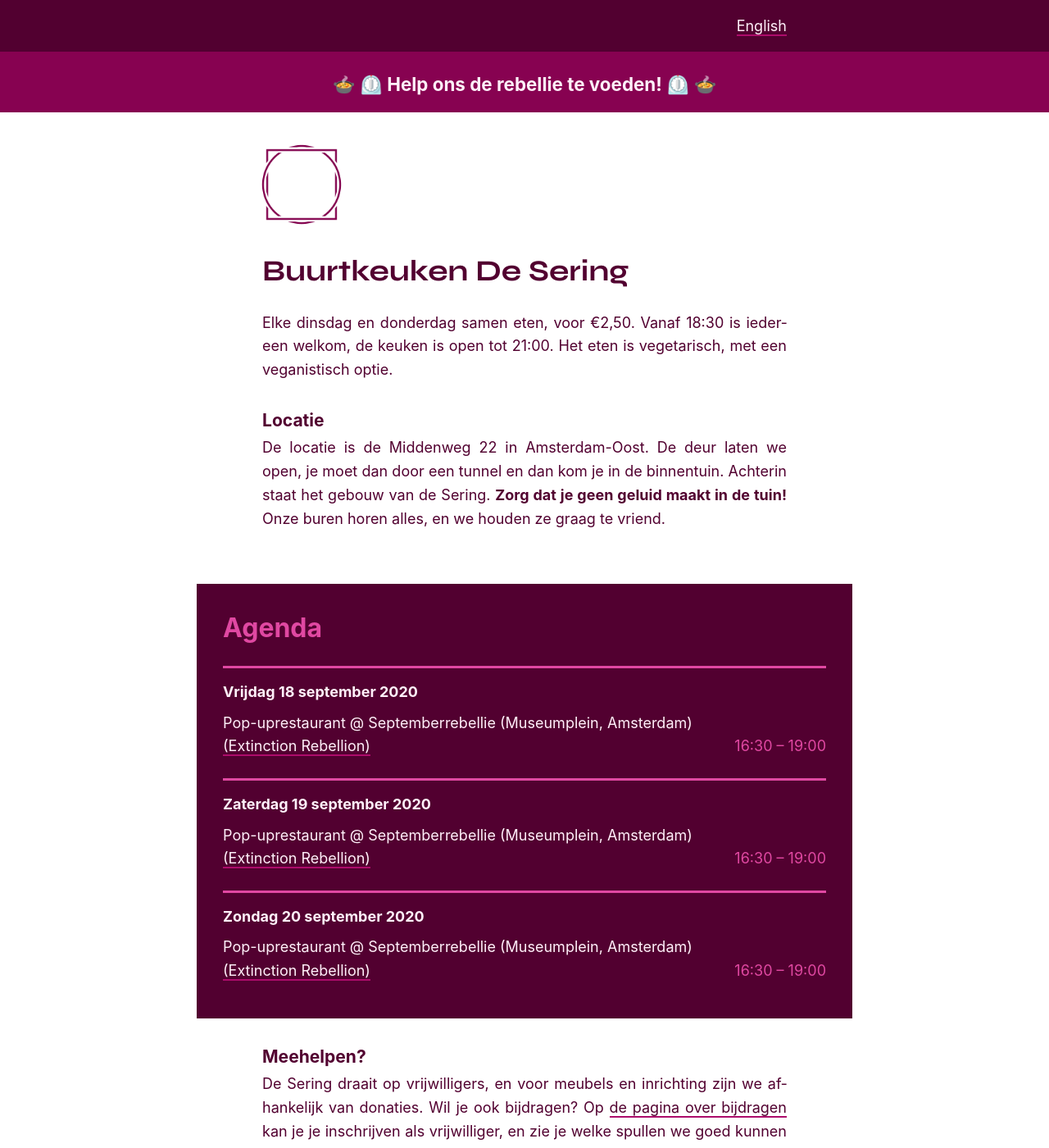
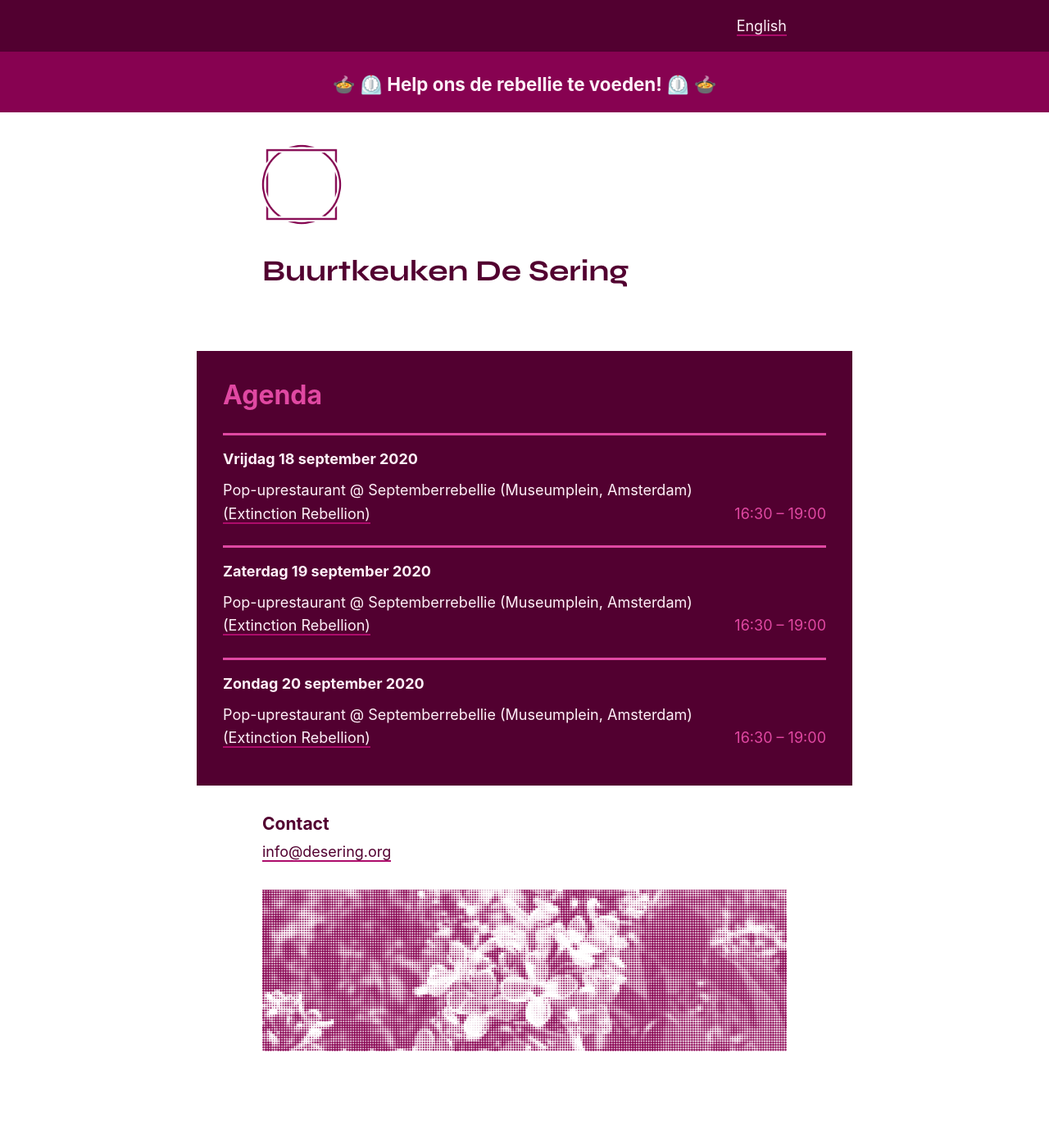
Before and after one commit to decoalitie/desering.org, a Jekyll site: the page built from index.md, in a window 1280 px wide and 1400 px high. Shown: the whole window at 82% size. Built offline with Jekyll 4.4.1, drawn with Linux system fonts in a browser that asks for light colours; some web fonts are replaced; some of the changed text lies outside the part shown.

Commit message:
Remove text on frontpage

```diff
--- a/index.md
+++ b/index.md
@@ -11,30 +11,12 @@ translation: index
 	<div class="container">
 		<h1>Buurtkeuken De Sering</h1>
 
-		<p>
-			Elke dinsdag en donderdag samen eten, voor €2,50. Vanaf 18:30 is
-			iedereen welkom, de keuken is open tot 21:00. Het eten is vegetarisch,
+<!-- 		<p>
+			Het eten is vegetarisch,
 			met een veganistisch optie.
-		</p>
+			€2,50
+		</p> -->
 
-		<h3>Locatie</h3>
-		<p>
-			De locatie is de Middenweg 22 in Amsterdam-Oost. De deur laten we
-			open, je moet dan door een tunnel en dan kom je in de binnentuin.
-			Achterin staat het gebouw van de Sering.
-			<strong>Zorg dat je geen geluid maakt in de tuin!</strong> Onze buren
-			horen alles, en we houden ze graag te vriend.
-		</p>
-
-<!-- 		<h3>Reserveringen</h3>
-		<p>
-			We bereiken mensen via verschillende platformen en we hebben een
-			indicatie nodig van de opkomst. Op dit moment hebben we een maximale
-			capaciteit van 40 personen.
-			<a href="/reserveren.html">Reserveer</a> om er zeker van te zijn dat
-			je mee kan eten!
-		</p>
-		<a class="button" href="/reserveren.html">Reserveren voor eten</a> -->
 	</div>
 </div>
 
@@ -81,7 +63,7 @@ translation: index
 
 <div class="row">
 	<div class="container">
-		<h3>Meehelpen?</h3>
+<!-- 		<h3>Meehelpen?</h3>
 		<p>
 			De Sering draait op vrijwilligers, en voor meubels en inrichting zijn
 			we afhankelijk van donaties. Wil je ook bijdragen? Op
@@ -90,16 +72,16 @@ translation: index
 			gebruiken. Hartelijk dank!
 		</p>
 
-		<a class="button" href="bijdragen.html">Bijdragen aan De Sering</a>
+		<a class="button" href="bijdragen.html">Bijdragen aan De Sering</a> -->
 
-		<img src="/img/sering.png" />
 
 		<h3>Contact</h3>
 
 		<p><a href="mailto:info@desering.org">info@desering.org</a></p>
 
-		<p>06 – 17 64 27 91</p>
+		<!-- <p>06 – 17 64 27 91</p> -->
 
-		<p>Middenweg 22, 1097 BN Amsterdam</p>
+		<img src="/img/sering.png" />
+
 	</div>
 </div>
```
Also changed, not shown: en/index.md (+4 -7 lines).
